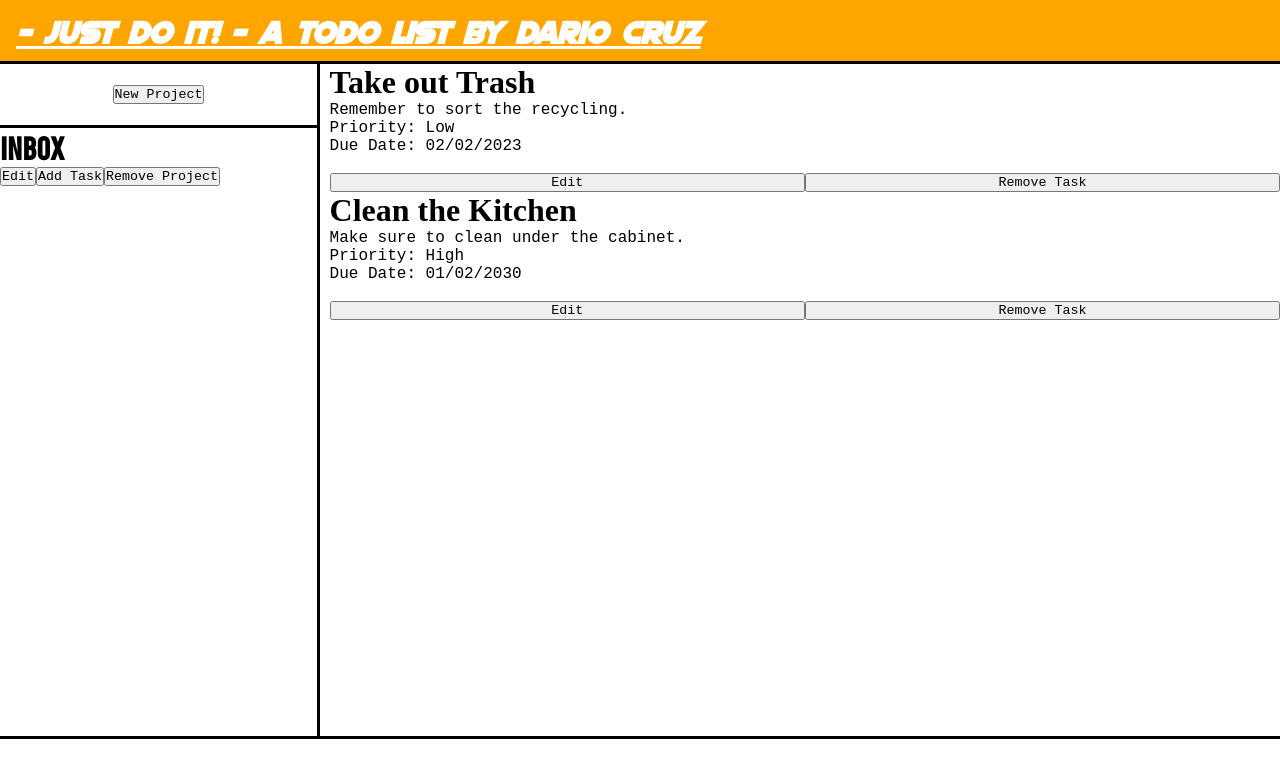
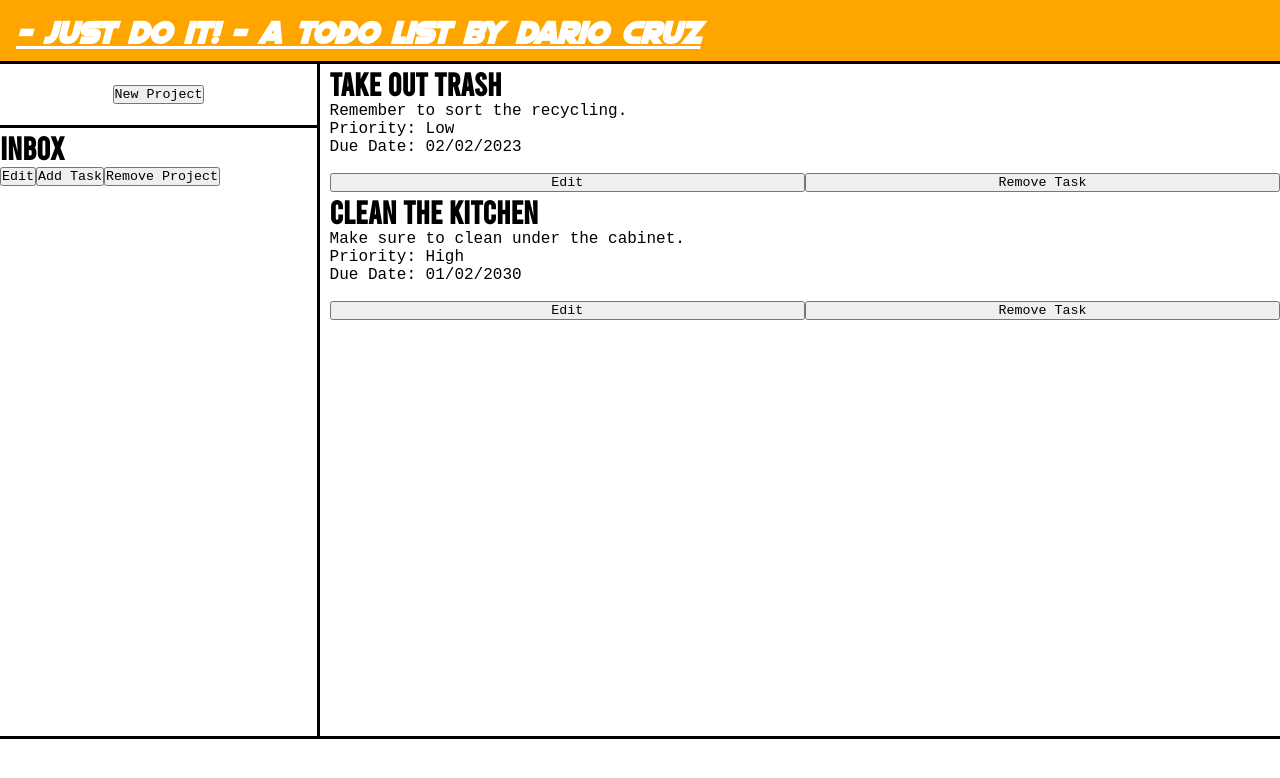
Before and after one commit to dario-cruz/project-todolist, a website built with webpack: page dist/index.html in a window 1280 px wide. Both pictures are taken after a click on the button "Add Task". Built offline with nearby package versions, Linux system fonts and the light colour scheme.

Commit message:
Change prop in pageFrame.css for retain h1 styling.

```diff
--- a/src/components/pageFrame.css
+++ b/src/components/pageFrame.css
@@ -54,7 +54,7 @@
     user-select: none;
 }
 /* Apply custom font to all task headings. */
-.task > h1 {
+.task > div > h1 {
     font-family: "bebas";
 }
 
```
